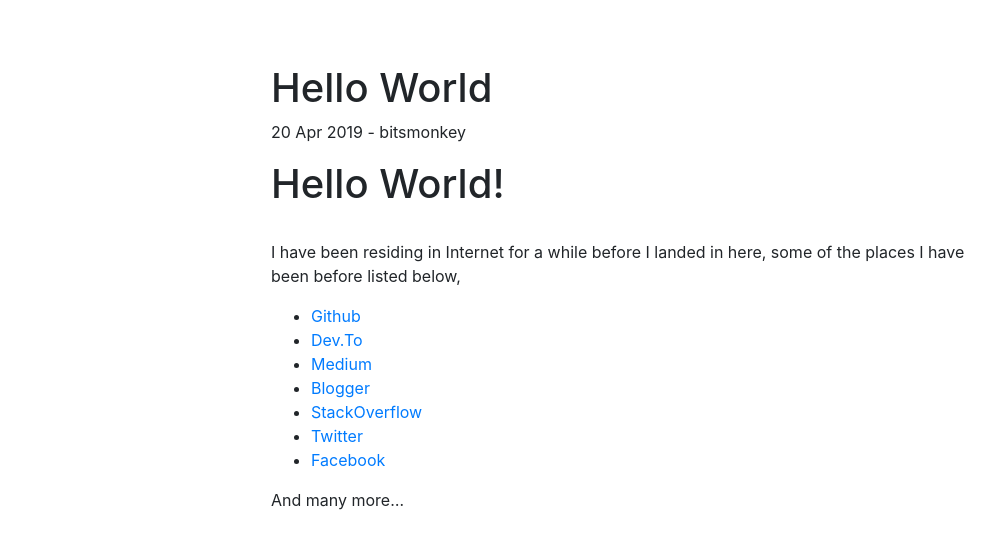
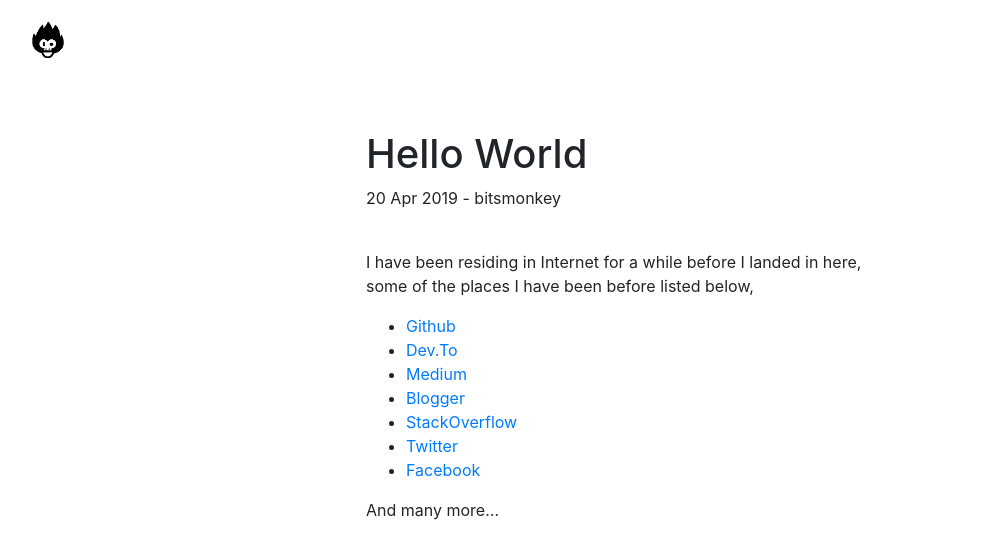
Before and after one commit to unrealnerd/unrealnerd.github.io, a Jekyll site: the page built from _posts/2019-04-20-HelloWorld.md, in a window 1280 px wide. Shown: the top 559 px of the page, without its empty margins (4-999 px from the left). Built offline with Jekyll 4.4.1, drawn with Linux system fonts in a browser that asks for light colours; nearby versions of some CDN libraries.

Commit message:
minor ui updates

```diff
--- a/_layouts/default.html
+++ b/_layouts/default.html
@@ -9,9 +9,14 @@
 </head>
 
 <body>
+    <nav class="nav">
+        <a class="navbar-brand" href="#">
+            <img src="{{ site.baseurl }}/img/bits.gif" alt="Logo" style="width:40px;">
+          </a>
+      </nav>
   <div class="container">
     <div class="row justify-content-md-center">
-      <div class="col-md-8">
+      <div class="col-md-6">
         {{ content }}
       </div>
     </div>
--- a/_layouts/post.html
+++ b/_layouts/post.html
@@ -1,7 +1,9 @@
 ---
 layout: default
 ---
-<h1>{{ page.title }}</h1>
-<p>{{ page.date | date_to_string }} - {{ page.author }}</p>
+<article>
+    <h1>{{ page.title }}</h1>
+    <p>{{ page.date | date_to_string }} - {{ page.author }}</p>
 
-{{ content }}
+    {{ content }}
+</article>
--- a/_posts/2019-04-20-HelloWorld.md
+++ b/_posts/2019-04-20-HelloWorld.md
@@ -5,8 +5,6 @@
 description: Self Introduction
 tags: ngrok, tunnelling, webhook
 ---
-
-# Hello World!
 <br/>
 I have been residing in Internet for a while before I landed in here, some of the places I have been before listed below,
 
--- a/css/main.css
+++ b/css/main.css
@@ -4,3 +4,6 @@
 .container img{
     width:100%;
 }
+.navbar-brand{
+    margin: 1rem 0 0 2rem;
+}
```
